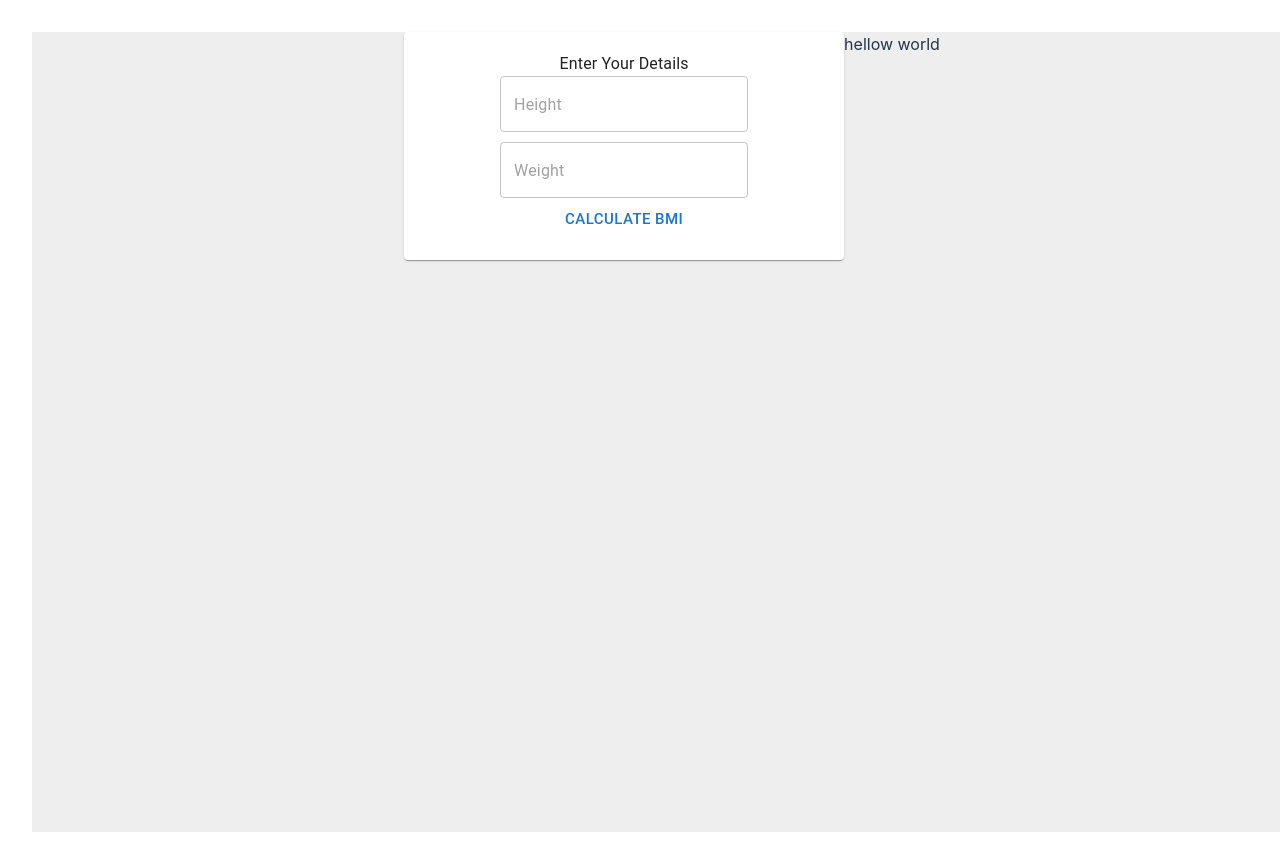
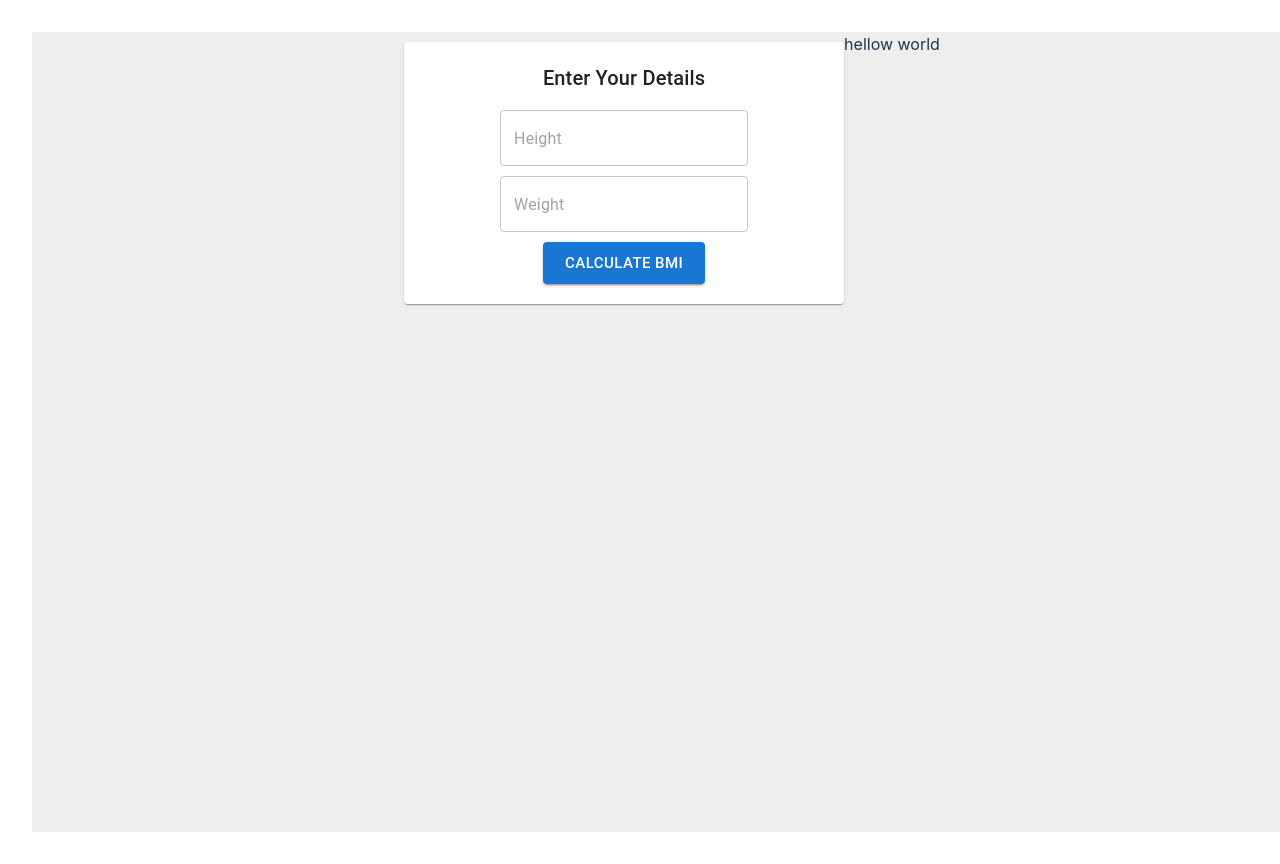
Before and after one commit to sigma390/BMI-Calculator-fullstack, a React (Vite) app in the folder FrontEnd/BMI-calculator/: page /BMI in a window 1280 px wide. Shown: the top 864 px of the page. Built offline with nearby package versions, Linux system fonts and the light colour scheme.

Commit message:
added height and weight State VARS

```diff
--- a/FrontEnd/BMI-calculator/src/components/bmi.tsx
+++ b/FrontEnd/BMI-calculator/src/components/bmi.tsx
@@ -1,18 +1,21 @@
 import { Button, Card, TextField, Typography } from "@mui/material";
+import { useState } from "react";
 
 
 function BMI(){
+    const[height,setHeight] = useState(null);
+    const[weight,setWeight] = useState(null);
     return<div style={ {display:'flex',
     justifyContent:'center',
     flexWrap:'wrap'}}>
-        <Card style={{width:400,padding:20}}>
-            <Typography>Enter Your Details</Typography>
+        <Card style={{width:400,padding:20,marginTop:10}}>
+            <Typography variant="h6" marginBottom={2}>Enter Your Details</Typography>
             <TextField placeholder="Height"></TextField>
             <br></br>
 
             <TextField placeholder="Weight" style={{marginTop:10}}></TextField>
             <br />
-            <Button size="large">Calculate BMI</Button>
+            <Button variant="contained" size="large" style={{marginTop:10}} >Calculate BMI</Button>
 
         </Card>
     hellow world
```
